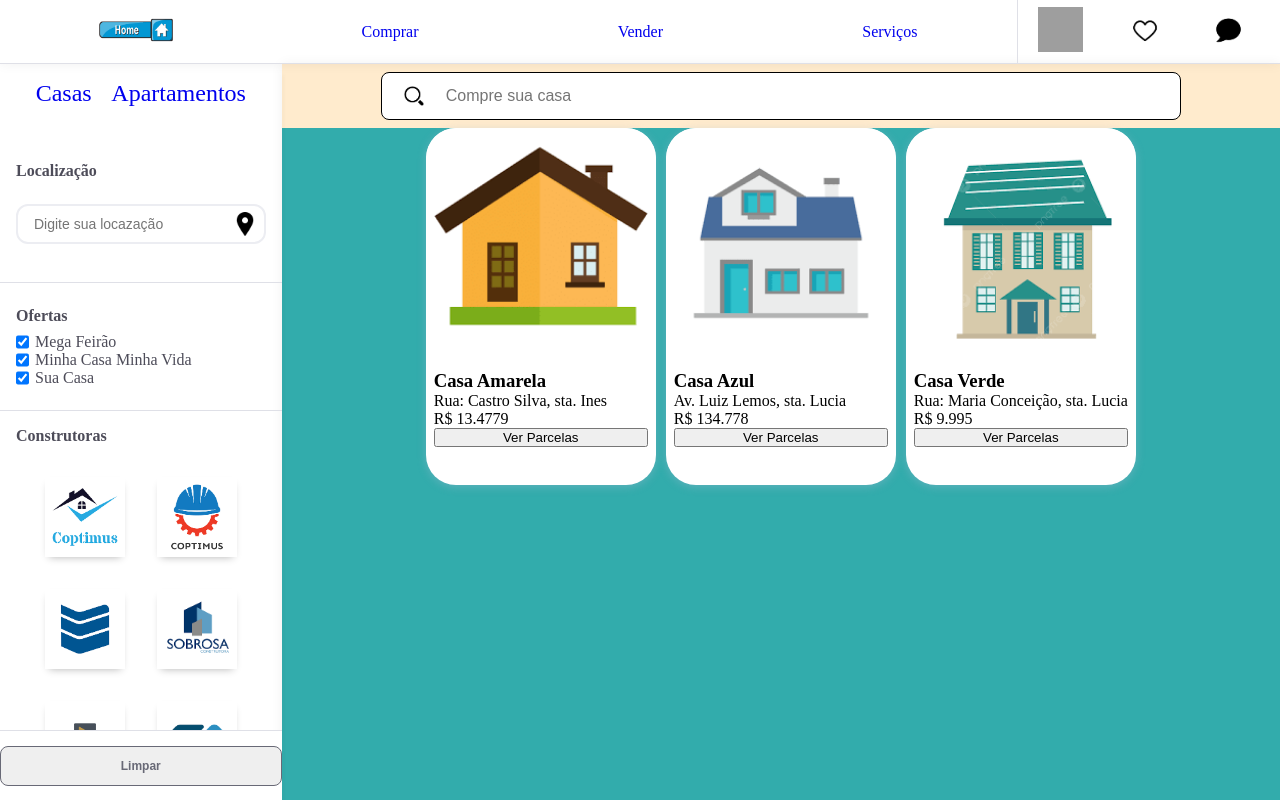
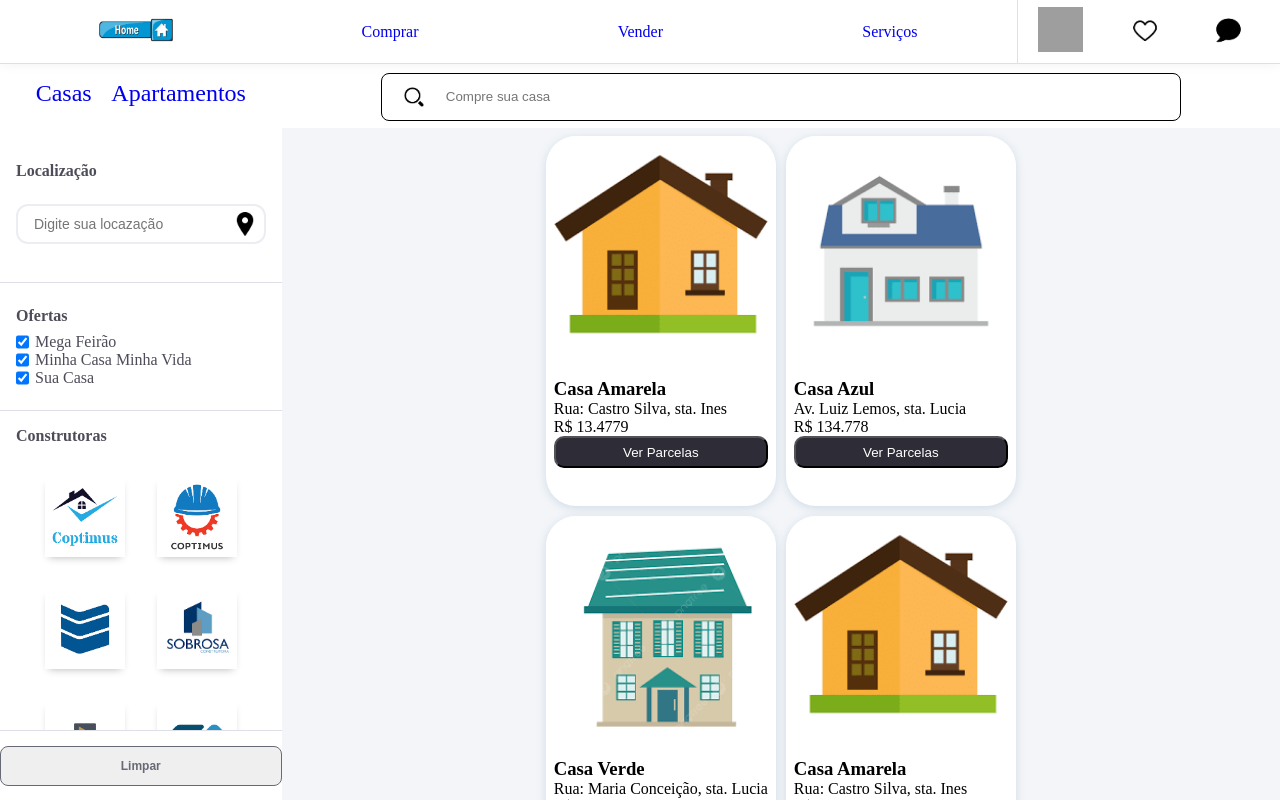
Before and after one commit to fabricionetto/page-angular, an Angular app: page / in a window 1280 px wide. Built offline with nearby package versions, Linux system fonts and the light colour scheme; grey boxes are pictures that could not be loaded.

Commit message:
Versao C

```diff
--- a/src/app/app.component.css
+++ b/src/app/app.component.css
@@ -23,7 +23,6 @@
     bottom: 0;
     float: left;
     position: fixed;
-    box-shadow: 3px 10px 3px 0 rgba(0,0,0,.02);
     top: 4rem;
     z-index: 3;
     transition: left .5s;
@@ -36,10 +35,9 @@
     width: 100%;
     height: 100vh;
     transform: scale(1);
-    box-shadow: 0 0 12px rgba(0,0,0,.06);
     grid-column-start: 2;
     grid-column-end: 3;
     grid-row-start: -1;
     grid-row-end: 2;
-    background-color: rgb(50, 172, 172);
+    background-color: #F3F5F8;
 }
--- a/src/app/components/home/home.component.css
+++ b/src/app/components/home/home.component.css
@@ -4,7 +4,7 @@
     line-height: 4rem;
     grid-column-start: 2;
     grid-column-end: 3;
-    background-color: blanchedalmond;
+    background-color: #fff;
 }
 
 .filter-house > input{
@@ -19,12 +19,18 @@
     padding-left: 4rem;
     border-radius: 0.5rem;
     border: 1px solid black;
-    font-size: 1rem;
 }
 
 .main-rigth{
+    width: 70%;
+    font-size: 1rem;
+    color: black;
     display: flex;
     justify-content: center;
+    align-items: center;
     flex-wrap: wrap;
-    gap: 10px;
+    gap: 10PX;
+    font-size: 1rem;
+    padding: 0.5rem;
+    margin: auto;
 }
--- a/src/app/components/home/home.component.ts
+++ b/src/app/components/home/home.component.ts
@@ -42,5 +42,31 @@ export class HomeComponent {
         "bairro": 'sta. Lucia',
         "preco": 9.995
     },
+    {
+        "id": 1,
+        "imagem": "assets/casa-amarela.png",
+        "nome": 'Casa Amarela',
+        "endereco": 'Rua: Castro Silva',
+        "bairro": 'sta. Ines',
+        "preco": 13.4779,
+    },
+
+    {
+        "id": 2,
+        "imagem": "assets/casa-azul.png",
+        "nome": 'Casa Azul',
+        "endereco": 'Av. Luiz Lemos',
+        "bairro": 'sta. Lucia',
+        "preco": 134.778,
+    },
+
+    {
+        "id": 3,
+        "imagem": "assets/casa-verde.png",
+        "nome": 'Casa Verde',
+        "endereco": 'Rua: Maria Conceição',
+        "bairro": 'sta. Lucia',
+        "preco": 9.995
+    },
 ]
 }
--- a/src/app/components/local-imagens/local-imagens.component.css
+++ b/src/app/components/local-imagens/local-imagens.component.css
@@ -1,17 +1,3 @@
-.cards{
-  display: flex;
-  align-items: stretch;
-  width: 220px;
-  min-height: 280px;
-  overflow: hidden;
-  border-radius: 4px;
-  flex-direction: column;
-  box-shadow: rgba(158, 184, 209, 0.41) 0px 2px 9px 0px;
-  border: 2px solid black;
-  position: relative;
-  gap: 10px;
-  border-radius: 30px;
-}
 
 .card{
   box-shadow: rgba(158, 184, 209, 0.41) 0px 2px 9px 0px;
@@ -33,4 +19,8 @@
 }
  .card-info button{
   width: 100%;
+  height: 2rem;
+  background-color: #2E2D37;
+  border-radius: 10px;
+  color: #fff;
  }
--- a/src/app/components/scroll-left/scroll-left.component.css
+++ b/src/app/components/scroll-left/scroll-left.component.css
@@ -1,8 +1,7 @@
 
-.conteiner-scroll{
+.conteiner-scroll:hover{
     width: 100%;
     height: 100%;
-    display: block;
     overflow: auto;
     scroll-behavior: smooth;
 }
```
